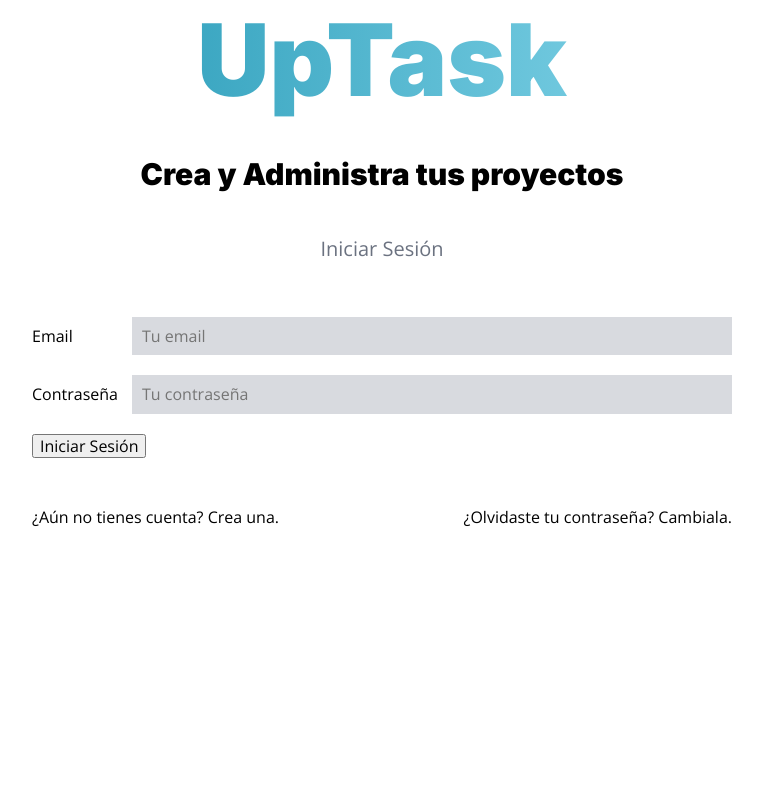
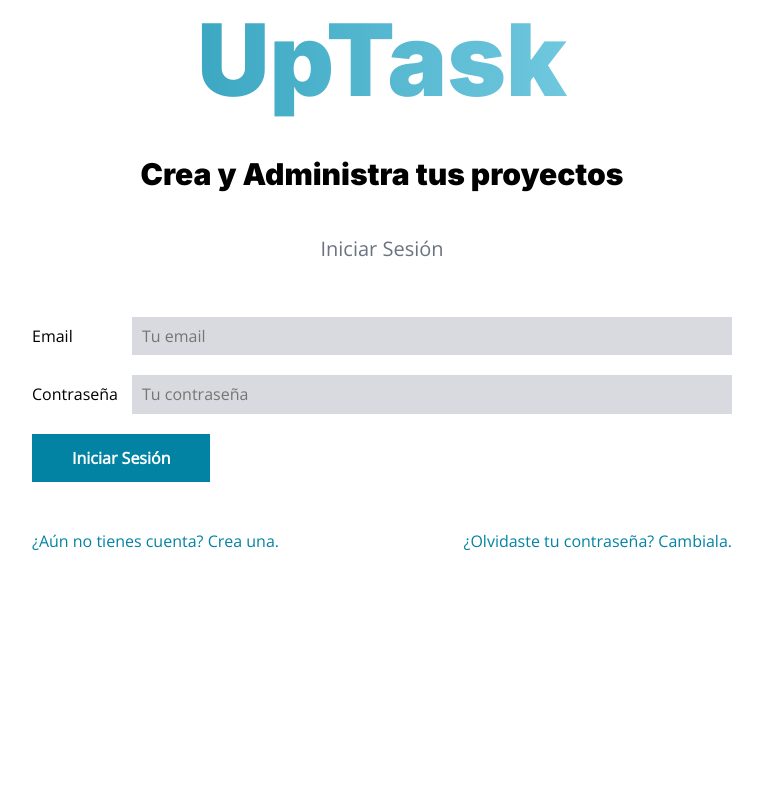
Before and after one commit to ivan-burgio/proyecto-uptask-mvc, a PHP site: template views/auth/login.php in a window 1280 px wide. Shown: the part 48-850 px from the top of the page, without its empty margins (258-1021 px from the left). Run offline with PHP 8.4, Linux system fonts and the light colour scheme; the template is opened without the code that fills it, so the values that code supplies are empty.

Commit message:
Finalizando la vista del Login

```diff
--- a/src/scss/auth/_index.scss
+++ b/src/scss/auth/_index.scss
@@ -1 +1 @@
-@forward 'crear';
+@forward 'login';
--- a/src/scss/auth/_crear.scss
+++ b/src/scss/auth/_login.scss
@@ -1,7 +1,7 @@
 @use 'base/variables' as v;
 @use 'base/mixins' as m;
 
-.crear {
+.login {
 margin-top: 5rem;
 
     .uptask {
@@ -15,4 +15,14 @@ margin-top: 5rem;
             font-size: 10rem;
         }
     }
+
+    input[type="submit"] {
+        @include m.boton(v.$cyan, v.$blanco);
+    }
+
+    .acciones {
+        a {
+            color:v.$cyan;
+        }
+    }
 }
--- a/views/auth/login.php
+++ b/views/auth/login.php
@@ -1,4 +1,4 @@
-<div class="contenedor crear">
+<div class="contenedor login">
     <h1 class="uptask">UpTask</h1>
     <p class="tagline">Crea y Administra tus proyectos</p>
 
```
Also changed, not shown: public/build/css/app.css, 1 other file.
